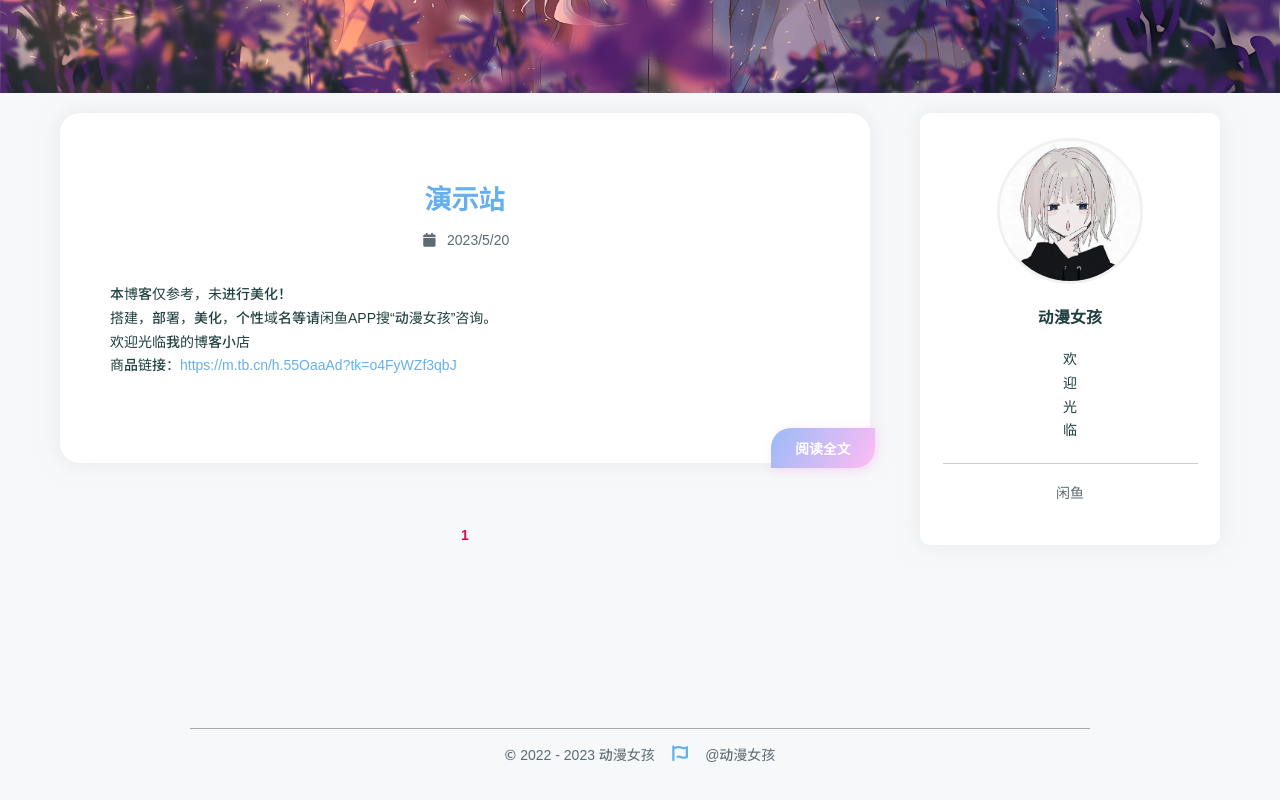
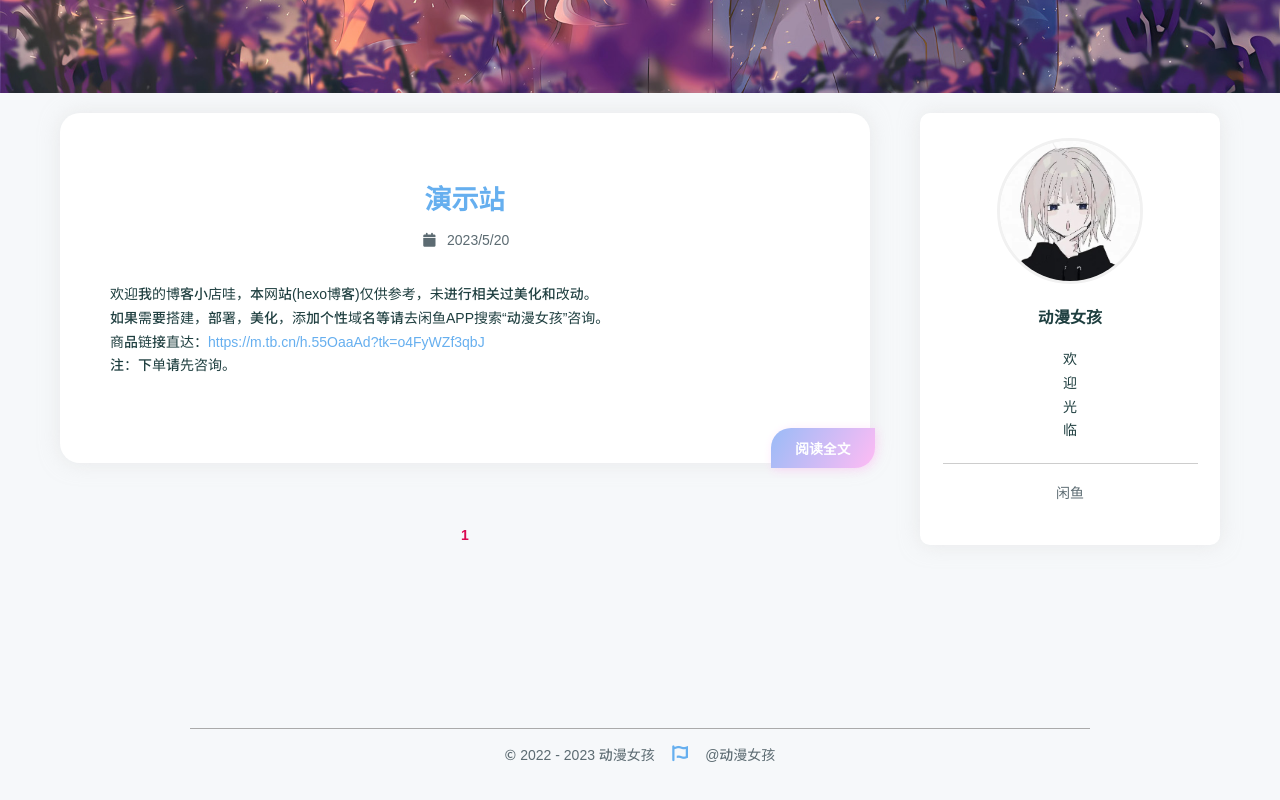
Before and after one commit to Girl520/Girl520.github.io, a plain HTML site: page index.html in a window 1280 px wide. Shown: the part 707-1507 px from the top of the page. Drawn offline with nearby package versions, Linux system fonts and the light colour scheme; a script that the page names is missing; a web font is replaced by a local one.

Commit message:
Site updated: 2023-09-30 17:05:43

```diff
--- a/index.html
+++ b/index.html
@@ -139,7 +139,7 @@
     <div class="description">
         <div class="content" v-pre>
 
-            <p>本博客仅参考，未进行美化！<br>搭建，部署，美化，个性域名等请闲鱼APP搜“动漫女孩”咨询。<br>欢迎光临我的博客小店<br>商品链接：<a target="_blank" rel="noopener" href="https://m.tb.cn/h.55OaaAd?tk=o4FyWZf3qbJ">https://m.tb.cn/h.55OaaAd?tk=o4FyWZf3qbJ</a></p>
+            <p>欢迎我的博客小店哇，本网站(hexo博客)仅供参考，未进行相关过美化和改动。<br>如果需要搭建，部署，美化，添加个性域名等请去闲鱼APP搜索“动漫女孩”咨询。<br>商品链接直达：<a target="_blank" rel="noopener" href="https://m.tb.cn/h.55OaaAd?tk=o4FyWZf3qbJ">https://m.tb.cn/h.55OaaAd?tk=o4FyWZf3qbJ</a><br>注：下单请先咨询。</p>
 
 
         </div>
```
Also changed, not shown: index/index.html (+1 -1 lines).
